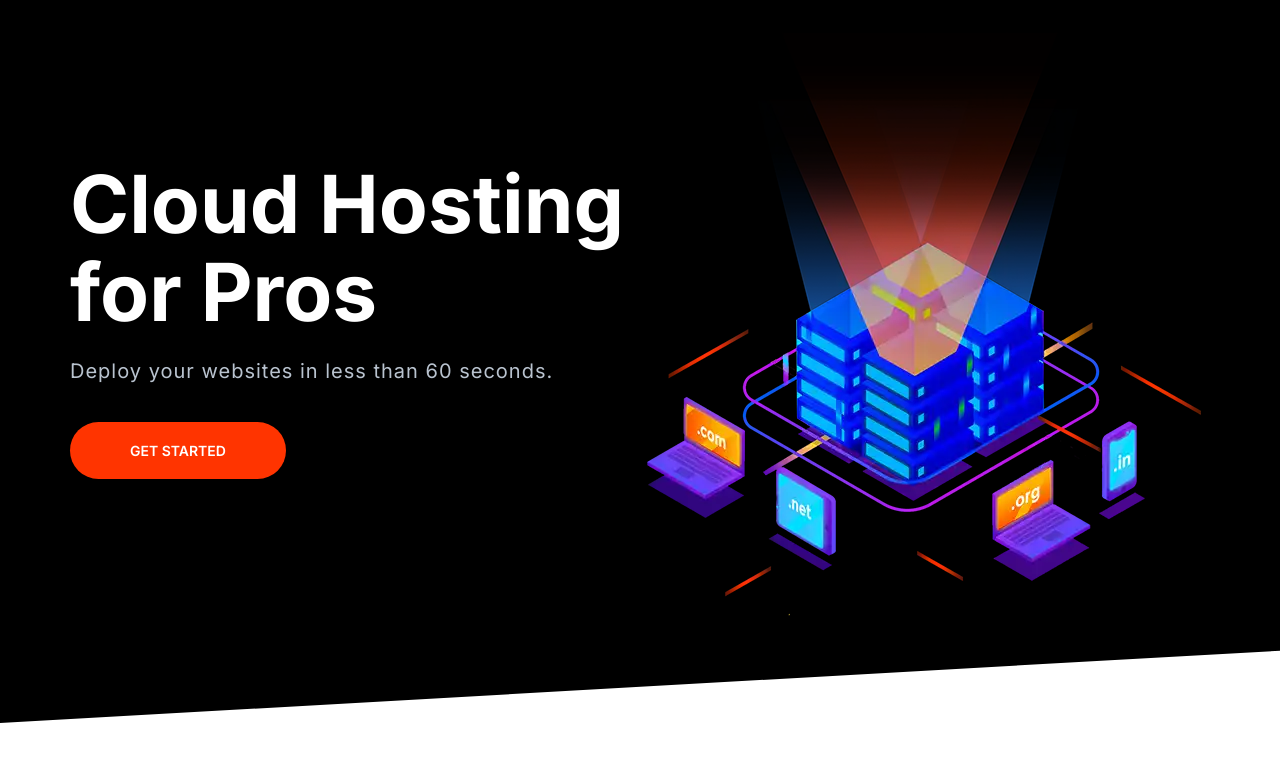
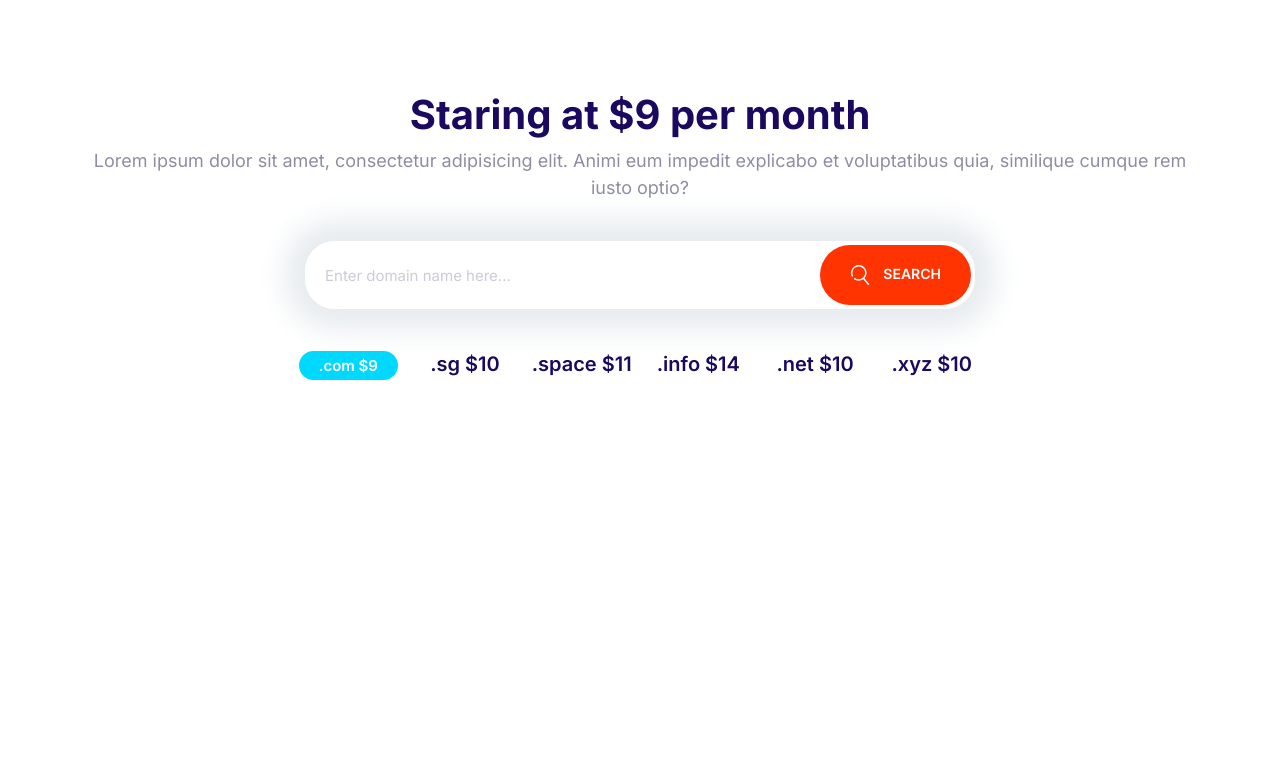
Before and after one commit to techabie/moshify, a plain HTML site: page index.html in a window 1280 px wide. Drawn offline with Linux system fonts and the light colour scheme.

Commit message:
define domain section

```diff
--- a/css/styles.css
+++ b/css/styles.css
@@ -190,7 +190,12 @@
 
   line-height: 1.15; /*without this, the <a> inherit line height of 1.5 from normalize.css*/
 }
-
+.btn .icon {
+  width: 2rem;
+  height: 2rem;
+  margin-right: 1rem;
+  vertical-align: middle;
+}
 .btn--primary {
   color: #fff;
   background-color: var(--color-primary);
@@ -264,7 +269,7 @@
   border: 0;
   /* the flex-grow would make the input take the most part */
   flex-grow: 1;
-  padding: 1.5rem 1rem;
+  padding: 1.5rem 2rem;
 }
 .input-group .btn {
   margin: 4px;
@@ -654,3 +659,31 @@
     align-self: center;
   }
 }
+
+/* Domain Block */
+.block-domain .input-group {
+  box-shadow: 0 0 30px 20px #e6ebee;
+  border: 0;
+  margin: 4rem auto;
+  max-width: 670px;
+}
+.block-domain__prices {
+  display: grid;
+  grid-template-columns: repeat(3, 1fr);
+  /* 6rem is for the height of each row */
+  grid-template-rows: repeat(2, 6rem);
+  font-size: 2rem;
+  font-weight: 600;
+  justify-items: center;
+  max-width: 700px;
+  margin: 0 auto;
+}
+@media screen and (min-width: 768px) {
+  .block-domain__prices {
+    /* use auto-fit to let browser decide the no. of column needed when we add
+    extra list items in future. Use repeat(auto-fit, 1fr) doesn't change anything.
+    use minmax(100px,1fr) to let browser decide if there is extra space it will fit more
+    columns but still make sure the min-width of 100px  */
+    grid-template-columns: repeat(auto-fit, minmax(10rem, 1fr));
+  }
+}
--- a/index.html
+++ b/index.html
@@ -14,25 +14,37 @@
     <link rel="stylesheet" href="css/styles.css" />
   </head>
   <body>
-    <section class="block block--dark block--skewed-left hero">
-      <div class="container grid grid--1x2">
-        <header class="block__header hero__content">
-          <h1 class="block__heading">Cloud Hosting for Pros</h1>
-          <p class="hero__tagline">
-            Deploy your websites in less than 60 seconds.
-          </p>
-          <a href="#" class="btn btn--accent btn--stretched">Get started</a>
-        </header>
-        <picture>
-          <source
-            type="image/webp"
-            srcset="images/banner.webp 1x, images/banner@2x.webp 2x" />
-          <source
-            type="image/png"
-            srcset="images/banner.png 1x, images/banner@2x.png 2x" />
-          <img class="hero__image" src="images/banner.png" alt=""
-        /></picture>
+    <section class="block container block-domain">
+      <header class="block__header">
+        <h2>Staring at $9 per month</h2>
+        <p>
+          Lorem ipsum dolor sit amet, consectetur adipisicing elit. Animi eum
+          impedit explicabo et voluptatibus quia, similique cumque rem iusto
+          optio?
+        </p>
+      </header>
+      <div class="input-group">
+        <input
+          type="text"
+          class="input"
+          placeholder="Enter domain name here..."
+        />
+        <button class="btn btn--accent">
+          <svg class="icon icon--primary icon--white">
+            <use xlink:href="images/sprite.svg#search"></use>
+          </svg>
+          Search
+        </button>
       </div>
+
+      <ul class="list block-domain__prices">
+        <li><span class="badge badge--secondary">.com $9</span></li>
+        <li>.sg $10</li>
+        <li>.space $11</li>
+        <li>.info $14</li>
+        <li>.net $10</li>
+        <li>.xyz $10</li>
+      </ul>
     </section>
 
     <script src="js/main.js"></script>
```
Also changed, not shown: components/domain.html (added, +27 -0 lines).
